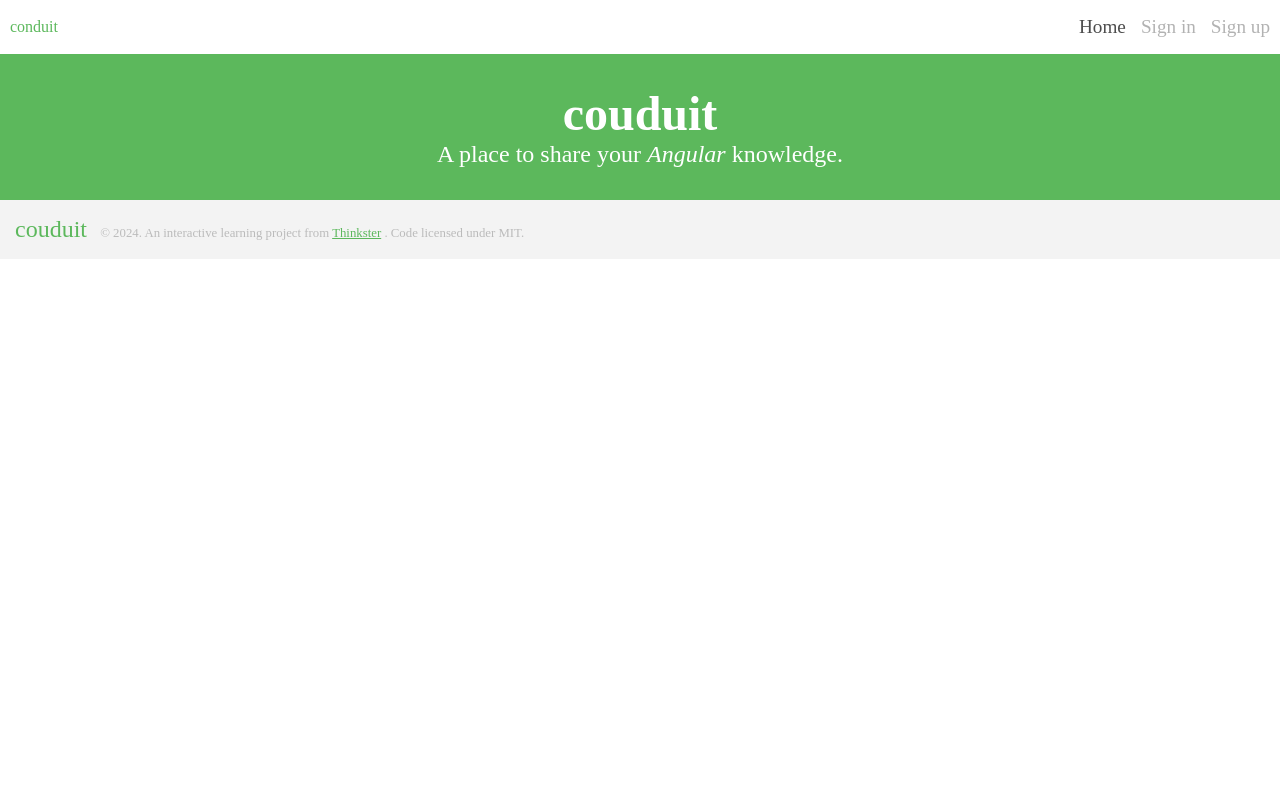
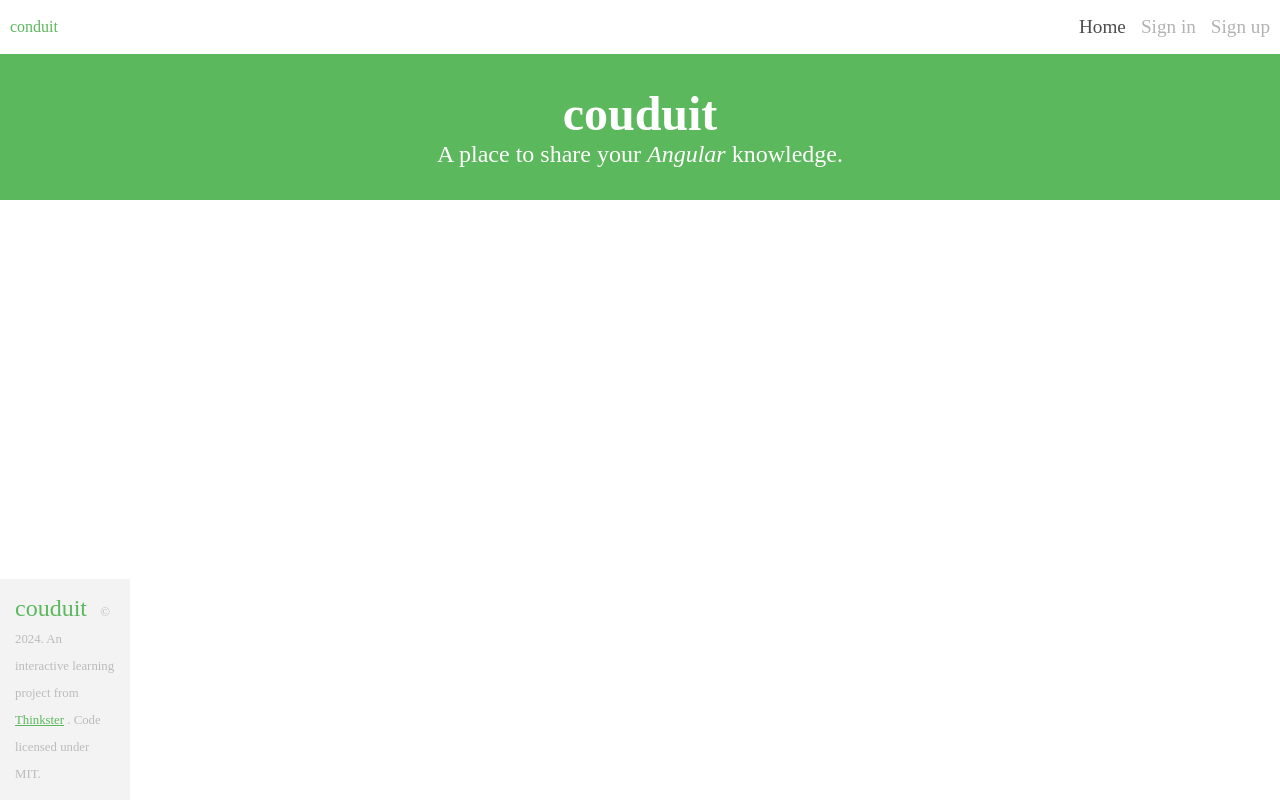
Before and after one commit to yt531/mcu-112-web-12130021-final, an Angular app: page /home in a window 1280 px wide. Built offline with nearby package versions, Linux system fonts and the light colour scheme.

Commit message:
feat(home-page): 定位頁尾元件位置

```diff
--- a/src/app/app.component.css
+++ b/src/app/app.component.css
@@ -0,0 +1,6 @@
+.footer {
+  position: fixed;
+  left: 0;
+  bottom: 0;
+  width: 100px;
+}
--- a/src/app/footer/footer.component.ts
+++ b/src/app/footer/footer.component.ts
@@ -1,4 +1,4 @@
-import { Component } from '@angular/core';
+import { Component, HostBinding } from '@angular/core';
 import { CommonModule } from '@angular/common';
 
 @Component({
@@ -6,8 +6,8 @@ import { CommonModule } from '@angular/common';
   standalone: true,
   imports: [CommonModule],
   templateUrl: './footer.component.html',
-  styleUrl: './footer.component.css'
+  styleUrl: './footer.component.css',
 })
 export class FooterComponent {
-
+  @HostBinding('class') class = 'footer';
 }
```
